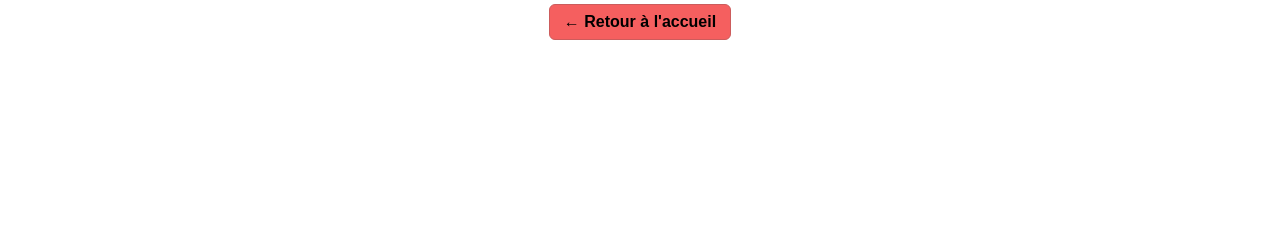
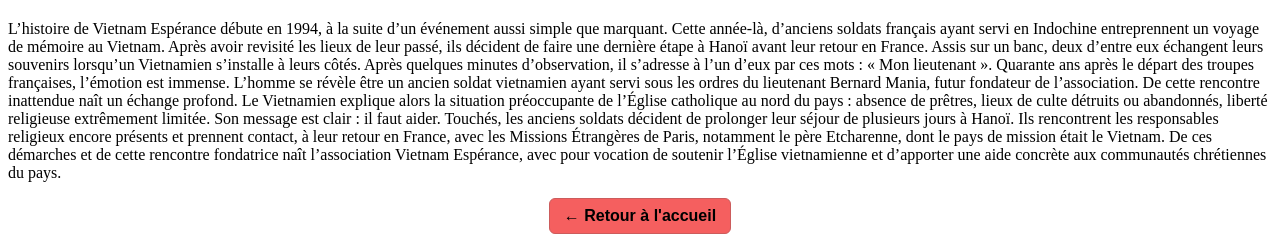
Before and after one commit to xavier-2012/vietnam-esperance, a plain HTML site: page histoire.html in a window 1280 px wide. Shown: the part 659-901 px from the top of the page. Before the commit the page ends 800 px from the top, so only its background shows below. Drawn offline with Linux system fonts and the light colour scheme.

Commit message:
Ajout d'un patagraphe

```diff
--- a/histoire.html
+++ b/histoire.html
@@ -23,7 +23,11 @@
    DU VIETNAM
   </span>
 </div>
-
+<p>L’histoire de Vietnam Espérance débute en 1994, à la suite d’un événement aussi simple que marquant. Cette année-là, d’anciens soldats français ayant servi en Indochine entreprennent un voyage de mémoire au Vietnam. Après avoir revisité les lieux de leur passé, ils décident de faire une dernière étape à Hanoï avant leur retour en France.
+Assis sur un banc, deux d’entre eux échangent leurs souvenirs lorsqu’un Vietnamien s’installe à leurs côtés. Après quelques minutes d’observation, il s’adresse à l’un d’eux par ces mots : « Mon lieutenant ». Quarante ans après le départ des troupes françaises, l’émotion est immense. L’homme se révèle être un ancien soldat vietnamien ayant servi sous les ordres du lieutenant Bernard Mania, futur fondateur de l’association.
+De cette rencontre inattendue naît un échange profond. Le Vietnamien explique alors la situation préoccupante de l’Église catholique au nord du pays : absence de prêtres, lieux de culte détruits ou abandonnés, liberté religieuse extrêmement limitée. Son message est clair : il faut aider.
+Touchés, les anciens soldats décident de prolonger leur séjour de plusieurs jours à Hanoï. Ils rencontrent les responsables religieux encore présents et prennent contact, à leur retour en France, avec les Missions Étrangères de Paris, notamment le père Etcharenne, dont le pays de mission était le Vietnam.
+De ces démarches et de cette rencontre fondatrice naît l’association Vietnam Espérance, avec pour vocation de soutenir l’Église vietnamienne et d’apporter une aide concrète aux communautés chrétiennes du pays.</p>
 <div style="text-align :center">
 <a href="index.html" class="btn">← Retour à l'accueil</a>
 <div/>
```
